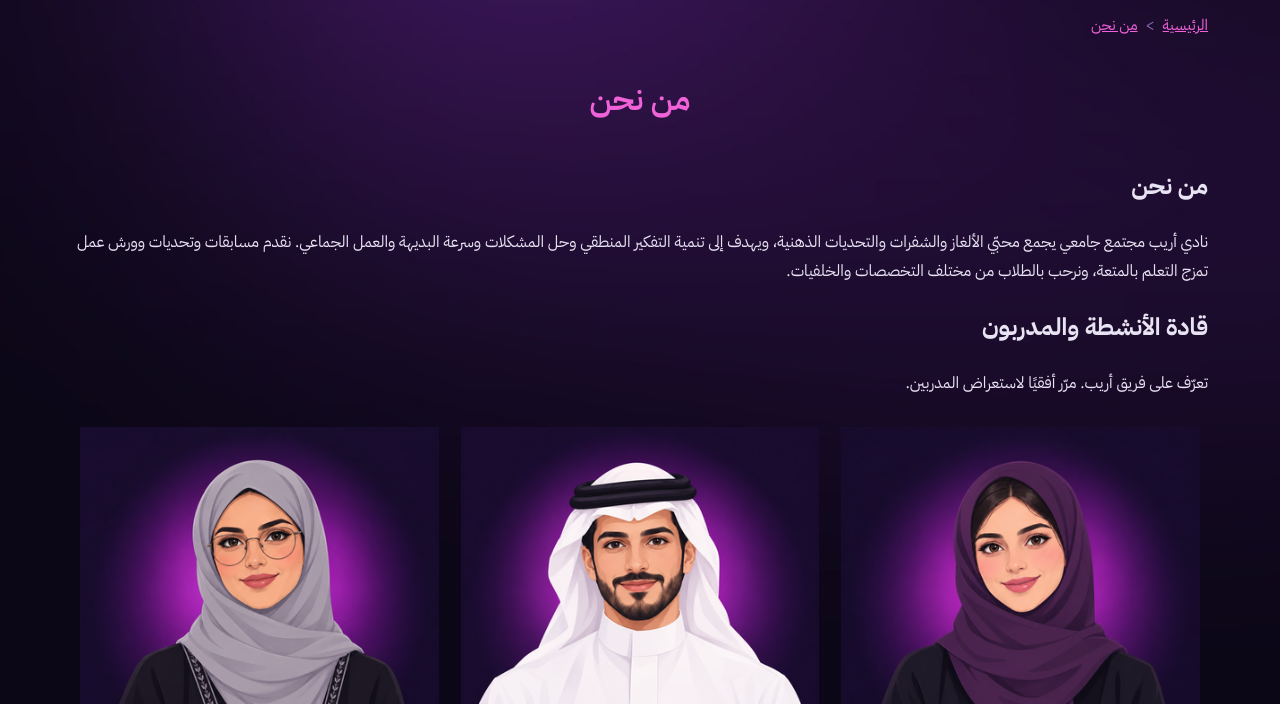
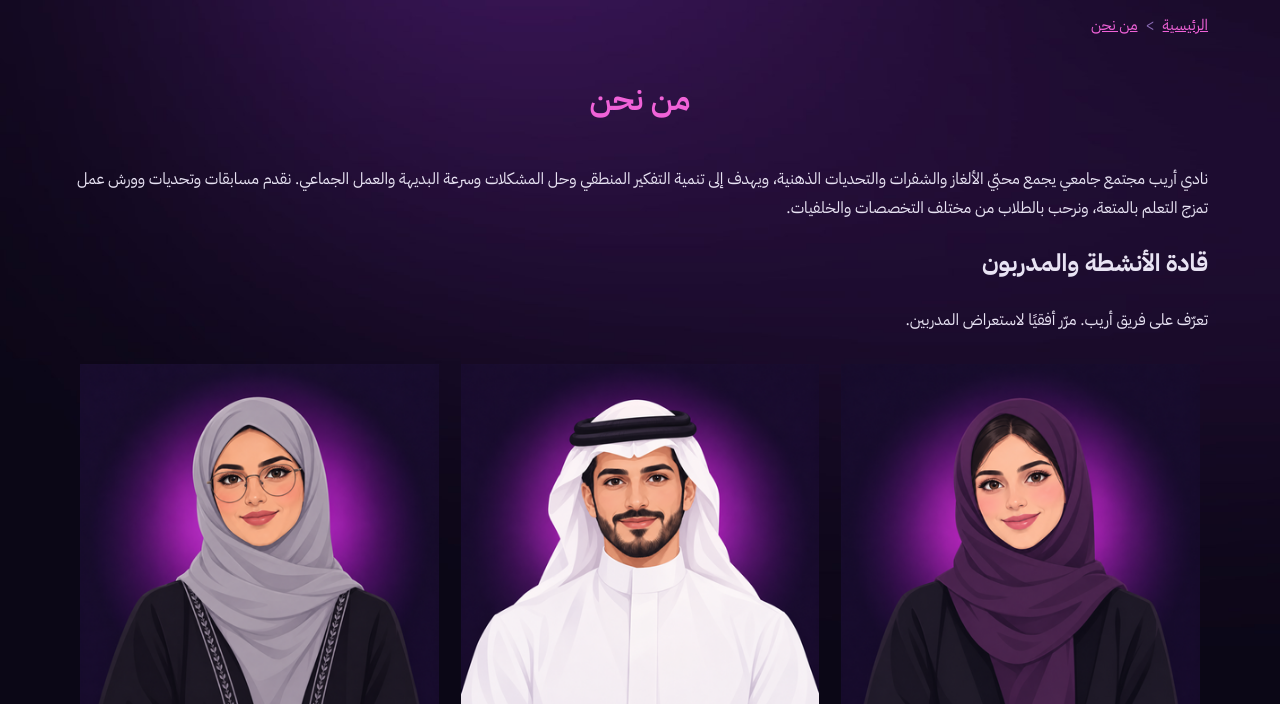
Before and after one commit to sadeembader/site, a plain HTML site: page site/about.html in a window 1280 px wide. Shown: the part 96-800 px from the top of the page. Drawn offline with Linux system fonts and the light colour scheme.

Commit message:
Fix heading for about section in Arabic

```diff
--- a/site/about.html
+++ b/site/about.html
@@ -37,7 +37,7 @@
     <h1 class="page-title">من نحن</h1>
 
     <section class="about-intro" aria-labelledby="about-mission">
-      <h2 id="about-mission">من نحن</h2>
+
       <p>نادي أريب مجتمع جامعي يجمع محبّي الألغاز والشفرات والتحديات الذهنية، ويهدف إلى تنمية التفكير المنطقي وحل المشكلات وسرعة البديهة والعمل الجماعي. نقدم مسابقات وتحديات وورش عمل تمزج التعلم بالمتعة، ونرحب بالطلاب من مختلف التخصصات والخلفيات.</p>
     </section>
     <section class="about-team" aria-labelledby="team-heading">
```
